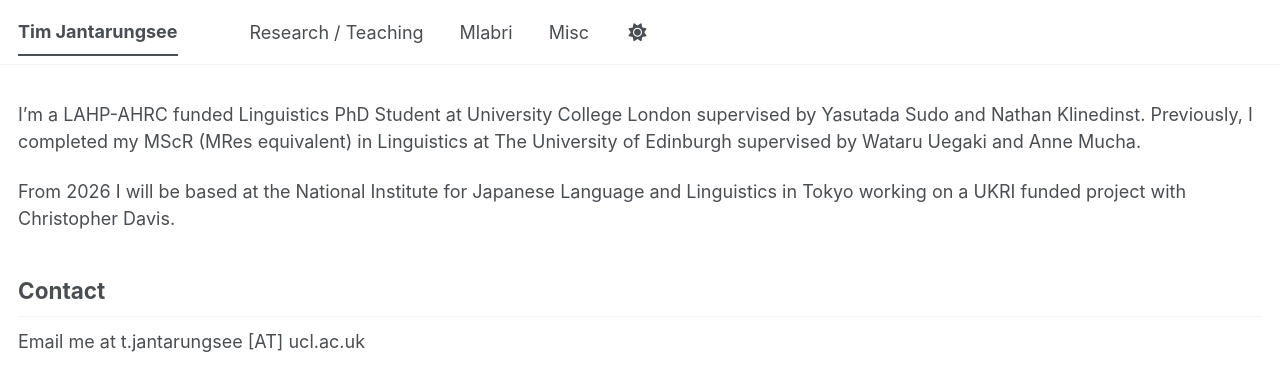
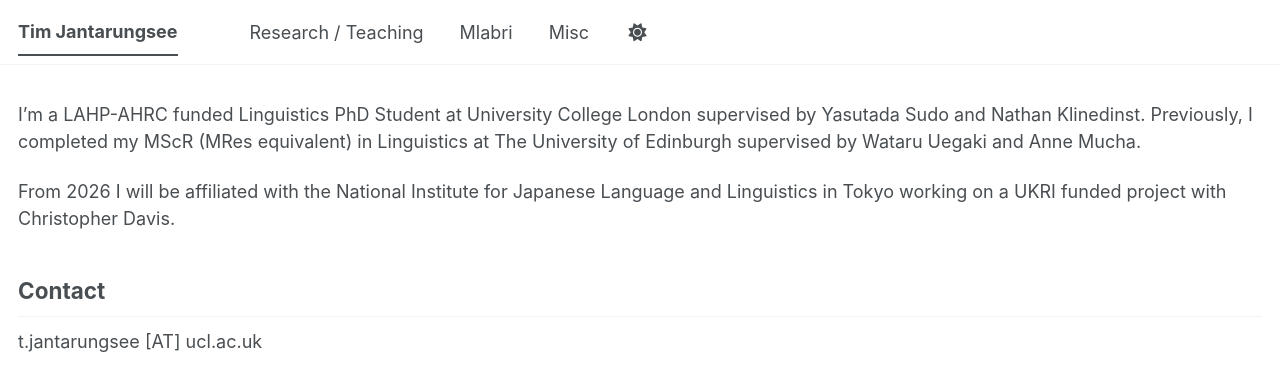
Before and after one commit to timjantarungsee/timjantarungsee.github.io, a Jekyll site: the page built from _pages/about.md, in a window 1280 px wide. Shown: the top 391 px of the page. Built offline with Jekyll 4.4.1, drawn with Linux system fonts in a browser that asks for light colours; a script bundle is joined from its source files by our own code; library files that are not in the unit come from our copies.

Commit message:
Update about.md

```diff
--- a/_pages/about.md
+++ b/_pages/about.md
@@ -9,8 +9,8 @@ redirect_from:
 
 I'm a LAHP-AHRC funded Linguistics PhD Student at University College London supervised by Yasutada Sudo and Nathan Klinedinst. Previously, I completed my MScR (MRes equivalent) in Linguistics at The University of Edinburgh supervised by Wataru Uegaki and Anne Mucha.
 
-From 2026 I will be based at the National Institute for Japanese Language and Linguistics in Tokyo working on a UKRI funded project with Christopher Davis.
+From 2026 I will be affiliated with the National Institute for Japanese Language and Linguistics in Tokyo working on a UKRI funded project with Christopher Davis.
 
 
 ## Contact
-Email me at t.jantarungsee [AT] ucl.ac.uk
+t.jantarungsee [AT] ucl.ac.uk
```
